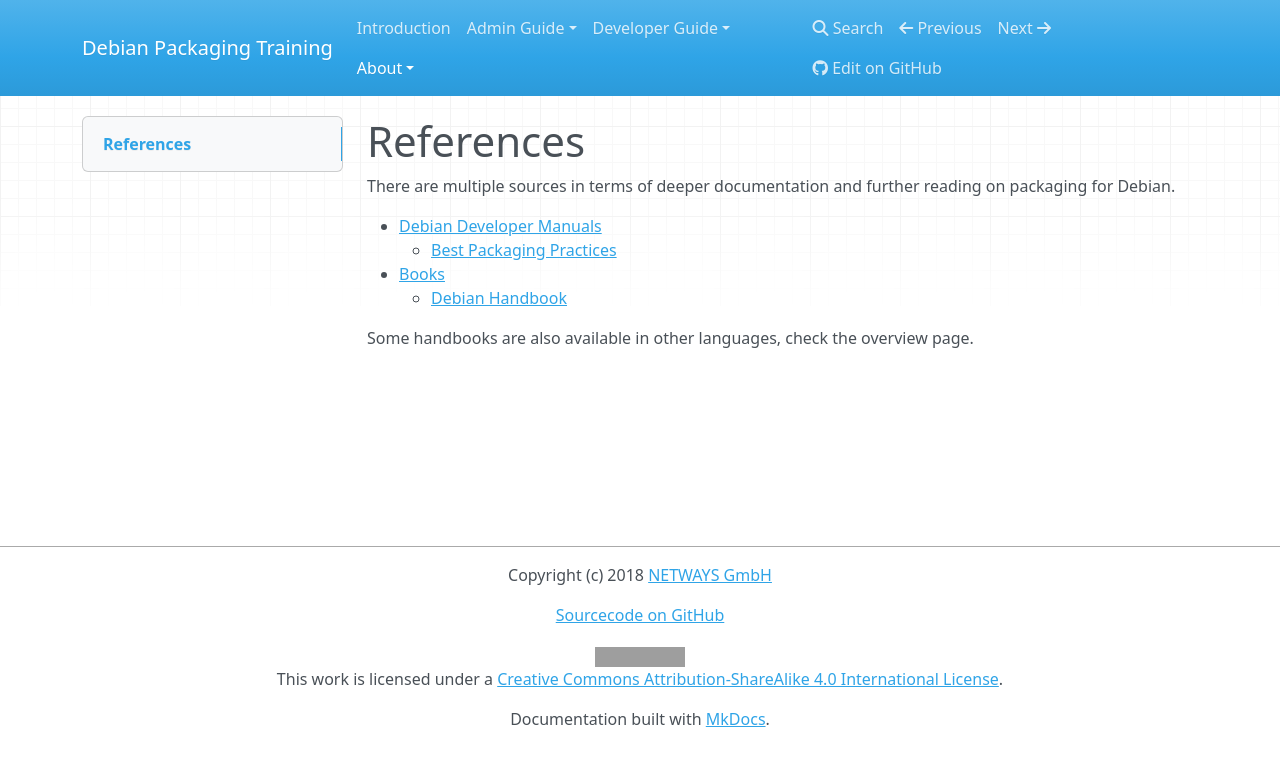
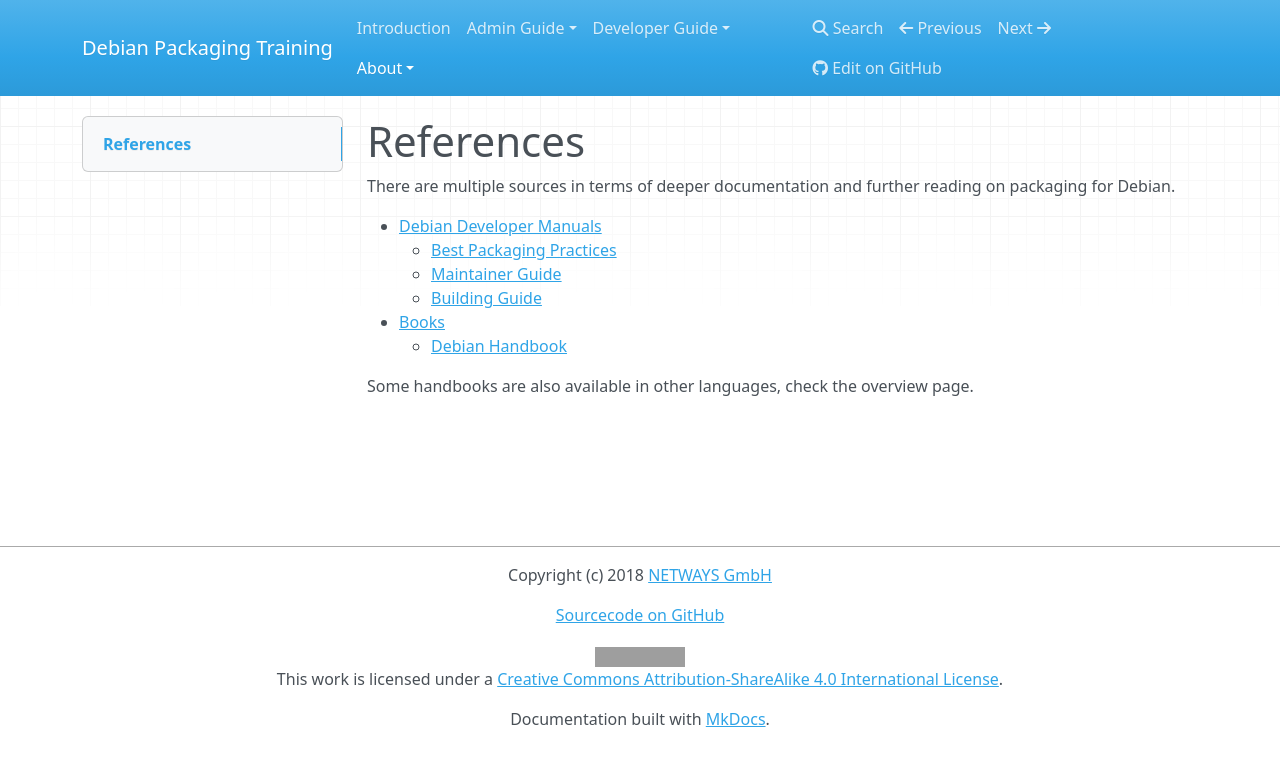
Before and after one commit to lazyfrosch/training-debian-packaging, an MkDocs documentation site: the page built from docs/about/references.md, in a window 1280 px wide. Shown: the top 766 px of the page. Built offline with MkDocs 1.6.1, drawn with Linux system fonts in a browser that asks for light colours; nearby versions of some CDN libraries; grey boxes are pictures that could not be loaded.

Commit message:
Update references

```diff
--- a/docs/about/references.md
+++ b/docs/about/references.md
@@ -5,6 +5,8 @@ There are multiple sources in terms of deeper documentation and further reading
 
 * [Debian Developer Manuals](https://www.debian.org/doc/devel-manuals)
     * [Best Packaging Practices](https://www.debian.org/doc/manuals/developers-reference/ch06.en.html)
+    * [Maintainer Guide](https://www.debian.org/doc/manuals/maint-guide/)
+    * [Building Guide](https://www.debian.org/doc/manuals/debmake-doc/)
 * [Books](https://www.debian.org/doc/books.html)
     * [Debian Handbook](https://debian-handbook.info/)
 
```
